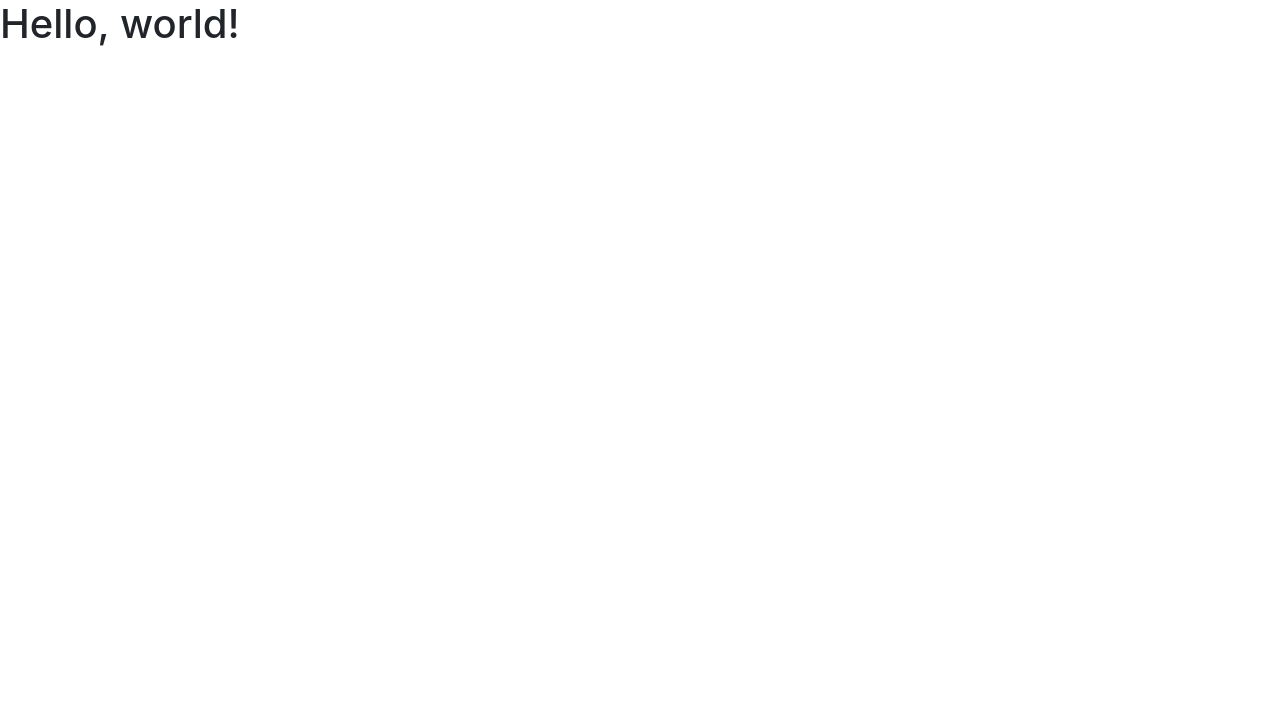
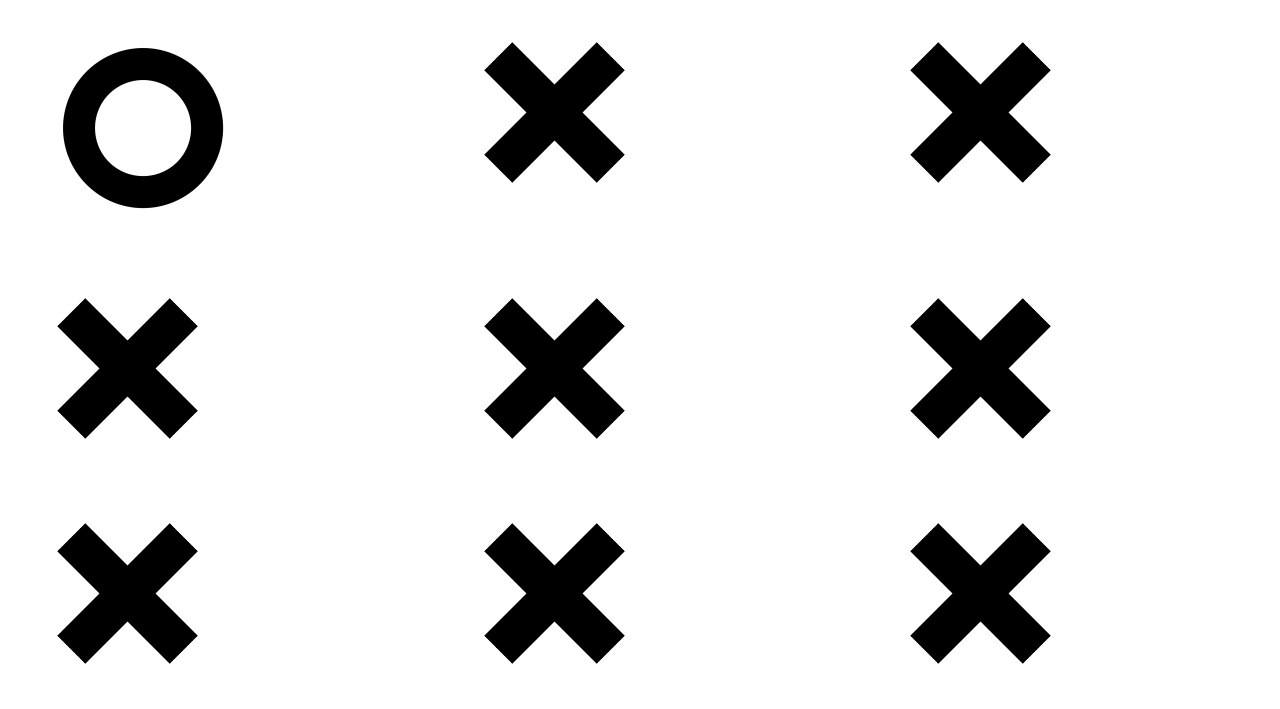
Before and after one commit to DekaCube/Homework1, a plain HTML site: page index.html in a window 1280 px wide. Drawn offline with nearby package versions, Linux system fonts and the light colour scheme.

Commit message:
tic-tac-toe starter

```diff
--- a/index.html
+++ b/index.html
@@ -1,22 +1,51 @@
 <!doctype html>
 <html lang="en">
-  <head>
+
+<head>
     <!-- Required meta tags -->
     <meta charset="utf-8">
     <meta name="viewport" content="width=device-width, initial-scale=1, shrink-to-fit=no">
 
     <!-- Bootstrap CSS -->
-    <link rel="stylesheet" href="https://stackpath.bootstrapcdn.com/bootstrap/4.3.1/css/bootstrap.min.css" integrity="sha384-ggOyR0iXCbMQv3Xipma34MD+dH/1fQ784/j6cY/iJTQUOhcWr7x9JvoRxT2MZw1T" crossorigin="anonymous">
+    <link rel="stylesheet" href="https://stackpath.bootstrapcdn.com/bootstrap/4.3.1/css/bootstrap.min.css"
+        integrity="sha384-ggOyR0iXCbMQv3Xipma34MD+dH/1fQ784/j6cY/iJTQUOhcWr7x9JvoRxT2MZw1T" crossorigin="anonymous">
 
     <title>Hello, world!</title>
-  </head>
-  <body>
-    <h1>Hello, world!</h1>
+</head>
 
-    <!-- Optional JavaScript -->
-    <!-- jQuery first, then Popper.js, then Bootstrap JS -->
-    <script src="https://code.jquery.com/jquery-3.3.1.slim.min.js" integrity="sha384-q8i/X+965DzO0rT7abK41JStQIAqVgRVzpbzo5smXKp4YfRvH+8abtTE1Pi6jizo" crossorigin="anonymous"></script>
-    <script src="https://cdnjs.cloudflare.com/ajax/libs/popper.js/1.14.7/umd/popper.min.js" integrity="sha384-UO2eT0CpHqdSJQ6hJty5KVphtPhzWj9WO1clHTMGa3JDZwrnQq4sF86dIHNDz0W1" crossorigin="anonymous"></script>
-    <script src="https://stackpath.bootstrapcdn.com/bootstrap/4.3.1/js/bootstrap.min.js" integrity="sha384-JjSmVgyd0p3pXB1rRibZUAYoIIy6OrQ6VrjIEaFf/nJGzIxFDsf4x0xIM+B07jRM" crossorigin="anonymous"></script>
-  </body>
+<body>
+    <div class='container-fluid'>
+        <div class='row'>
+            <div class='col-xs-12 col-md-4 justify-content-center'>
+                <img src=res/oicon.png> </div> <div class='col-xs-12 col-md-4 justify-content-center'>
+                <img src=res/xicon.png> </div> <div class='col-xs-12 col-md-4 justify-content-center'>
+                <img src=res/xicon.png> </div> </div> <div class='row'>
+                <div class='col-xs-12 col-md-4 justify-content-center'>
+                    <img src=res/xicon.png> </div> <div class='col-xs-12 col-md-4 justify-content-center'>
+                    <img src=res/xicon.png> </div> <div class='col-xs-12 col-md-4 justify-content-center'>
+                    <img src=res/xicon.png> </div> </div> <div class='row'>
+                    <div class='col-xs-12 col-md-4 justify-content-center'>
+                        <img src=res/xicon.png> </div> <div class='col-xs-12 col-md-4 justify-content-center'>
+                        <img src=res/xicon.png> </div> <div class='col-xs-12 col-md-4 justify-content-center'>
+                        <img src=res/xicon.png> </div> </div> </div> <!-- Optional JavaScript -->
+                        <!-- jQuery first, then Popper.js, then Bootstrap JS -->
+                        <script src="https://code.jquery.com/jquery-3.3.1.slim.min.js"
+                            integrity="sha384-q8i/X+965DzO0rT7abK41JStQIAqVgRVzpbzo5smXKp4YfRvH+8abtTE1Pi6jizo"
+                            crossorigin="anonymous"></script>
+                        <script src="https://cdnjs.cloudflare.com/ajax/libs/popper.js/1.14.7/umd/popper.min.js"
+                            integrity="sha384-UO2eT0CpHqdSJQ6hJty5KVphtPhzWj9WO1clHTMGa3JDZwrnQq4sF86dIHNDz0W1"
+                            crossorigin="anonymous"></script>
+                        <script src="https://stackpath.bootstrapcdn.com/bootstrap/4.3.1/js/bootstrap.min.js"
+                            integrity="sha384-JjSmVgyd0p3pXB1rRibZUAYoIIy6OrQ6VrjIEaFf/nJGzIxFDsf4x0xIM+B07jRM"
+                            crossorigin="anonymous"></script>
+                        <script>
+                            console.log("Pre-hello World");
+                            var x = {
+                                test: "Hello,",
+                                test2: " World"
+                            }
+                            console.log(x.test + x.test2);
+                        </script>
+</body>
+
 </html>
```
Also changed, not shown: res/oicon.png (added), res/xicon.png (added).
